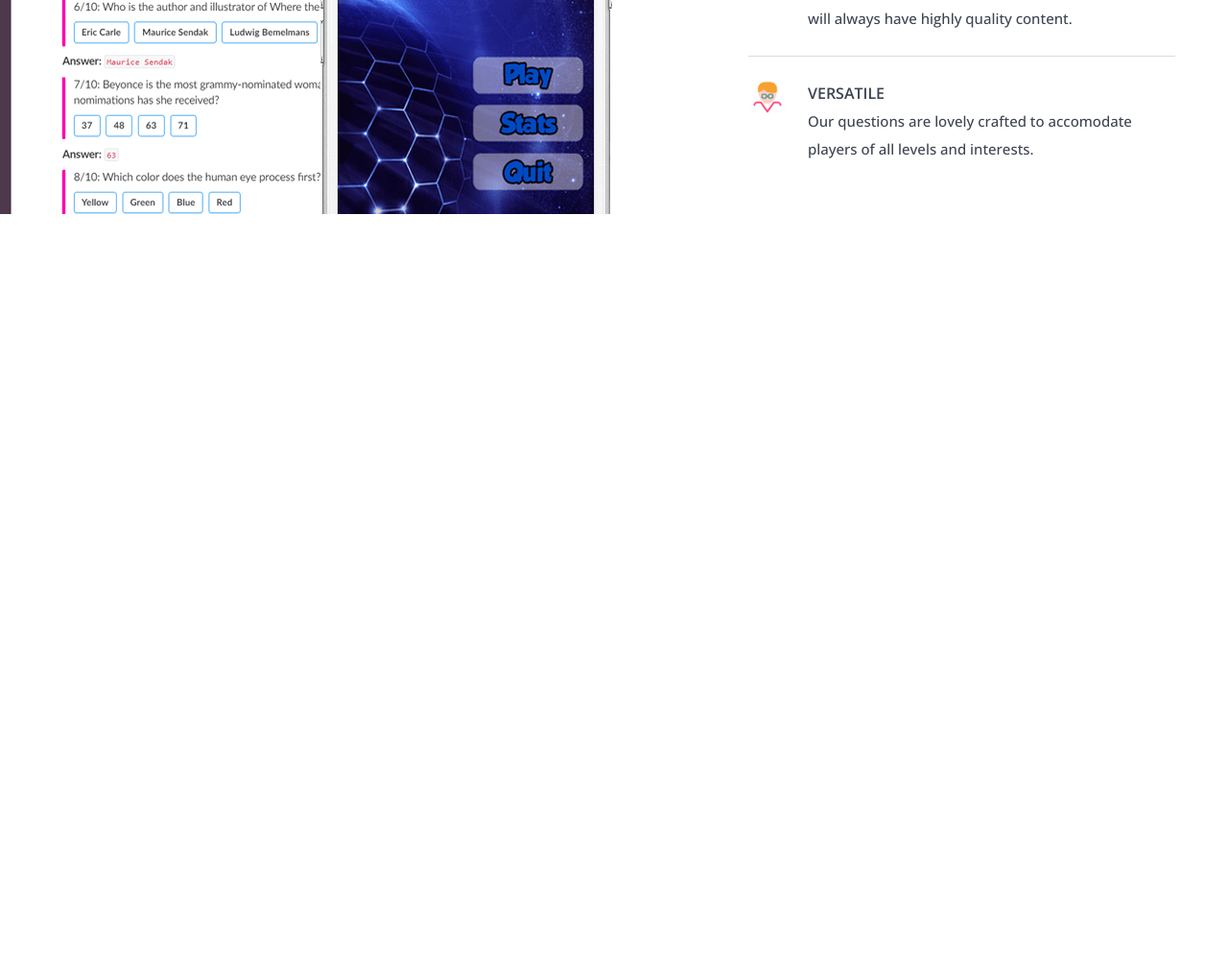
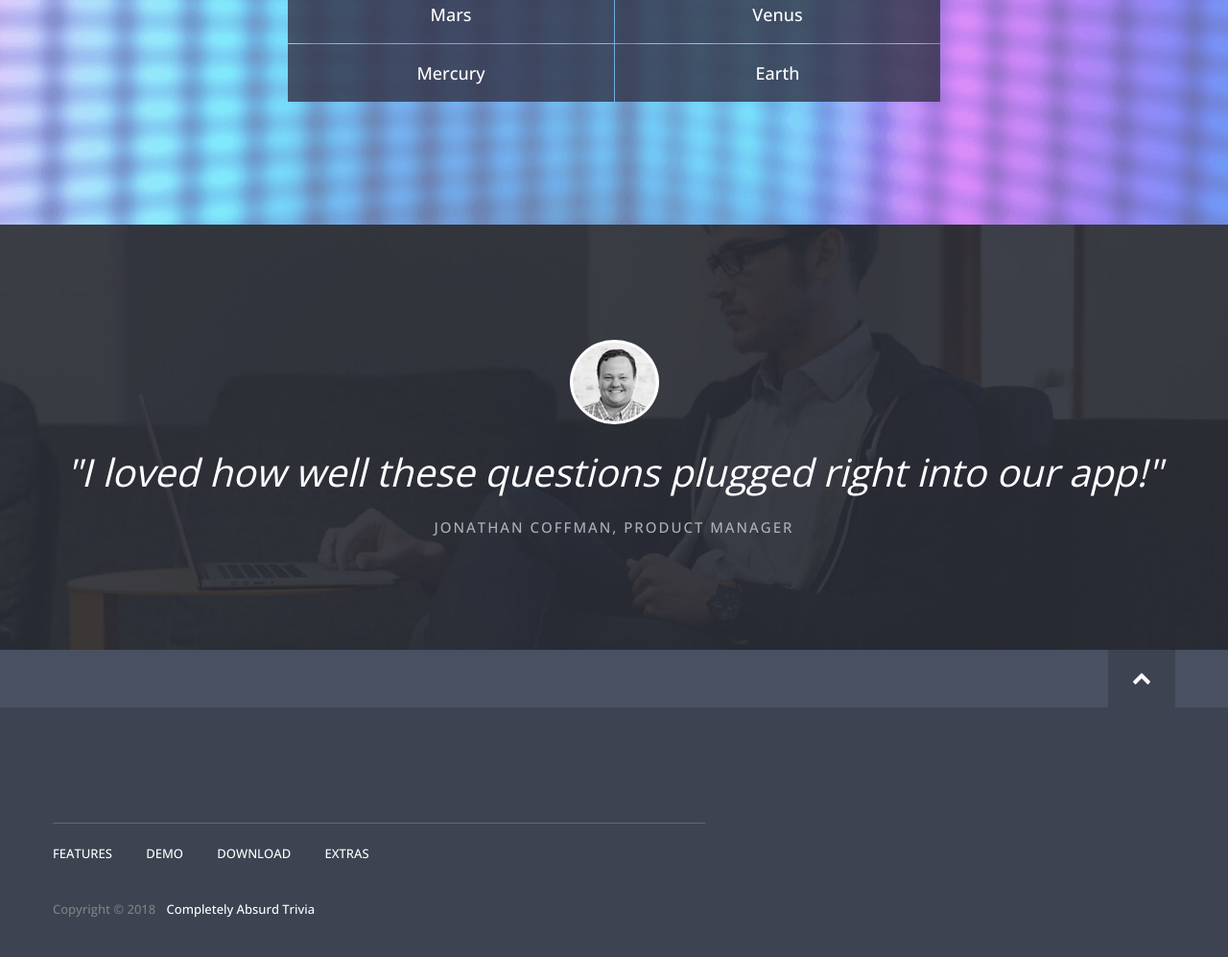
Before and after one commit to doctafaustus/cat-site, a plain HTML site: page public/index.html in a window 1280 px wide. Shown: the part 3306-4303 px from the top of the page at 96% size. Before the commit the page ends 3989 px from the top, so only its background shows below. Drawn offline with nearby package versions, Linux system fonts and the light colour scheme.

Commit message:
Add testimonial

```diff
--- a/public/index.html
+++ b/public/index.html
@@ -4,7 +4,7 @@
 	<meta charset="UTF-8">
 	<meta name="viewport" content="width=device-width, initial-scale=1">
 
-	<title>Trivia Question Pack</title>
+	<title>Trivia Question Packs</title>
 
 	<!-- Fonts -->
 	<link href="https://fonts.googleapis.com/css?family=Open+Sans:300,500,600,700" rel="stylesheet">
@@ -101,41 +101,6 @@
     </div>
   </div>
 
-	<div id="diamond-divider">
-		<div class="wrapper">
-			<div id="diamond-move-up">
-				<div id="diamond-title">Check Out A Few Questions In Action</div>
-				<div id="diamond-subtitle">Change/swap/edit every question and answer set to meet your game needs</div>
-				<img id="diamond" src="./images/diamond.png">
-			</div>
-		</div>
-	</div>
-
-	<div id="demo-section">
-		<div class="wrapper">
-			<div id="demo-box">
-				<div id="demo-question" class="panel">
-          <div id="question-title"></div>
-        </div>
-				<div id="demo-answers">
-					<div class="panel answer-btn answer-btn-left">
-            <span id="question-a"></span>
-          </div>
-					<div class="panel answer-btn answer-btn-right">
-            <span id="question-b"></span>
-          </div>
-					<div class="panel answer-btn answer-btn-left">
-            <span id="question-c"></span>
-          </div>
-					<div class="panel answer-btn answer-btn-right">
-            <span id="question-d"></span>
-          </div>
-				</div>
-			</div>
-		</div>
-	</div>
-
-
   <div id="showcase-section">
     <div class="wrapper">
       <img id="tablet-mobile" src="./images/tablet-mobile.png">
@@ -176,6 +141,82 @@
       </div>
     </div>
   </div>
+
+	<div id="diamond-divider">
+		<div class="wrapper">
+			<div id="diamond-move-up">
+				<div id="diamond-title">Check Out A Few Questions In Action</div>
+				<div id="diamond-subtitle">Change/swap/edit every question and answer set to meet your game needs</div>
+				<img id="diamond" src="./images/diamond.png">
+			</div>
+		</div>
+	</div>
+
+	<div id="demo-section">
+		<div class="wrapper">
+			<div id="demo-box">
+				<div id="demo-question" class="panel">
+          <div id="question-title"></div>
+        </div>
+				<div id="demo-answers">
+					<div class="panel answer-btn answer-btn-left">
+            <span id="question-a"></span>
+          </div>
+					<div class="panel answer-btn answer-btn-right">
+            <span id="question-b"></span>
+          </div>
+					<div class="panel answer-btn answer-btn-left">
+            <span id="question-c"></span>
+          </div>
+					<div class="panel answer-btn answer-btn-right">
+            <span id="question-d"></span>
+          </div>
+				</div>
+			</div>
+		</div>
+	</div>
+
+
+
+
+  <div id="testimonials-section">
+    <div class="wrapper">
+
+      <div id="testimonial-avatar">
+        <img src="./images/joco-avatar.png">
+      </div>
+
+      <div id="testimonial-quote">"I loved how well these questions plugged right into our app!"</div>
+
+      <div id="testimonial-author">Jonathan Coffman, Product Manager</div>
+
+    </div>
+  </div>
+
+  <div id="pre-footer-section">
+    <div class="wrapper">
+      <div id="scroll-top">
+        <svg width="20" height="20" viewBox="0 0 1792 1792"><path d="M1683 1331l-166 165q-19 19-45 19t-45-19l-531-531-531 531q-19 19-45 19t-45-19l-166-165q-19-19-19-45.5t19-45.5l742-741q19-19 45-19t45 19l742 741q19 19 19 45.5t-19 45.5z"/></svg>
+      </div>
+    </div>
+  </div>
+
+  <footer>
+    <div class="wrapper">
+      <div id="footer-block">
+        <ul id="footer-links">
+            <li><a href="#">Features</a></li>
+            <li><a href="#">Demo</a></li>
+            <li><a href="#">Download</a></li>
+            <li><a href="#">Extras</a></li>
+        </ul>
+
+        <div id="footer-extra">
+          <div id="copyright"><span id="copyright-gray">Copyright &copy; 2018</span> Completely Absurd Trivia</div>
+        </div>
+      </div>
+    </div>
+  </footer>
 
 
   <script src="https://ajax.googleapis.com/ajax/libs/jquery/1.11.3/jquery.min.js"></script>
@@ -282,18 +323,3 @@
   </script>
 </body>
 </html>
-
-<!--
-PROPOSED SECTIONS
-
-Hero
-Bar Featurues
-Laptop
-Demo
-Example Apps
-Testimonials
-Footer
-
-
-extensible, flexible
--->
--- a/public/scss/main.scss
+++ b/public/scss/main.scss
@@ -2,7 +2,6 @@ body {
 	color: white;
 	margin: 0;
 	padding: 0;
-  padding-bottom: 1000px;
   min-width: 1170px;
 }
 
@@ -202,6 +201,78 @@ body {
 }
 
 
+#showcase-section {
+  color: #3D4351;
+  padding: 120px 0 0 0;
+  position: relative;
+
+  .wrapper {
+    overflow: auto;
+  }
+
+  #tablet-mobile {
+    position: absolute;
+    z-index: 1;
+    right: 50%;
+    width: 810px;
+  }
+
+  #showcase-info {
+    float: right;
+    width: 50%;
+    max-width: 445px;
+    font-size: 16px;
+    line-height: 29px;
+
+    #showcase-title {
+      font-size: 24px;
+      font-weight: 600;
+      margin-bottom: 24px;
+    }
+
+    #showcase-subtitle {
+      margin-bottom: 55px;
+    }
+
+    #showcase-list {
+      .showcase-item {
+        clear: both;
+        overflow: auto;
+        padding: 24px 0;
+
+        &:nth-child(2) {
+          border-top: solid 1px #e4d8d8;
+          border-bottom: solid 1px #e4d8d8;
+        }
+
+        .showcase-icon {
+          display: inline-block;
+          float: left;
+          margin-right: 22px;
+
+          img {
+            width: 40px;
+          }
+        }
+
+        .showcase-block {
+          float: left;
+          width: 375px;
+
+          .showcase-item-title {
+            font-weight: 600;
+          }
+
+          .showcase-message {
+            font-size: 15px;
+          }
+        }
+
+      }
+    }
+  }
+}
+
 
 #diamond-divider {
   background-color: #3c4460;
@@ -241,13 +312,13 @@ body {
   height: 500px;
   color: white;
   text-align: center;
-  padding-bottom: 100px;
+  padding-bottom: 140px;
 
 
   #demo-box {
     width: 680px;
     margin: 0 auto;
-    padding-top: 125px;
+    padding-top: 140px;
 
     .panel {
       background-color: rgba(50, 50, 69, 0.8);
@@ -306,74 +377,104 @@ body {
 }
 
 
-#showcase-section {
-  color: #3D4351;
+
+
+#testimonials-section {
+  clear: both;
+  color: white;
+  background-image: url(../images/testimonials-bg.jpg);
+  background-size: cover;
   padding: 120px 0;
-  position: relative;
 
-  #tablet-mobile {
-    position: absolute;
-    z-index: 1;
-    right: 50%;
+  #testimonial-avatar {
+    width: 87px;
+    height: 82px;
+    margin: 0 auto;
+    vertical-align: middle;
+    overflow: hidden;
+    border-radius: 50%;
+    border: solid 3px #fff;
+    background-color: #fff;
   }
 
-  #showcase-info {
+  #testimonial-quote {
+    font-size: 40px;
+    font-weight: 300;
+    font-style: italic;
+    margin: 30px 0;
+    text-align: center;
+  }
+
+  #testimonial-author {
+    color: #ACB1B4;
+    text-transform: uppercase;
+    letter-spacing: 2px;
+    font-size: 15px;
+    text-align: center;
+  }
+}
+
+
+#pre-footer-section {
+  background-color: #495061;
+  overflow: auto;
+
+  #scroll-top {
+    background-color: #3D4351;
+    height: 60px;
+    width: 70px;
+    text-align: center;
     float: right;
-    width: 50%;
-    max-width: 445px;
-    font-size: 16px;
-    line-height: 29px;
+    cursor: pointer;
 
-    #showcase-title {
-      font-size: 24px;
-      font-weight: 600;
-      margin-bottom: 24px;
+    svg {
+      fill: white;
+      position: relative;
+      top: 19px;
+    }
+  }
+}
+
+footer {
+  background-color: #3D4351;
+  padding: 120px 0;
+
+  #footer-block {
+    border-top: solid 1px #626876;
+    width: 680px;
+
+    #footer-links {
+      padding-top: 25px;
+      font-size: 13px;
+      text-transform: uppercase;
+      margin-bottom: 45px;
+
+      li {
+        display: inline-block;
+        margin-right: 32px;
+
+        a {
+          color: white;
+
+          &:hover {
+            color: #FF5274;
+          }
+        }
+      }
     }
 
-    #showcase-subtitle {
-      margin-bottom: 55px;
-    }
+    #footer-extra {
+      font-size: 13px;
 
-    #showcase-list {
-      .showcase-item {
-        clear: both;
-        overflow: auto;
-        padding: 24px 0;
-
-        &:nth-child(2) {
-          border-top: solid 1px #e4d8d8;
-          border-bottom: solid 1px #e4d8d8;
+      #copyright {
+        #copyright-gray {
+          color: gray;
+          padding-right: 8px;
         }
-
-        .showcase-icon {
-          display: inline-block;
-          float: left;
-          margin-right: 22px;
-
-          img {
-            width: 40px;
-          }
-        }
-
-        .showcase-block {
-          float: left;
-          width: 375px;
-
-          .showcase-item-title {
-            font-weight: 600;
-          }
-
-          .showcase-message {
-            font-size: 15px;
-          }
-        }
-
       }
     }
   }
-
 }
-
 
 @keyframes correct {
   0% {
```
Also changed, not shown: public/css/main.css, public/images/joco-avatar.png (added), public/images/testimonials-bg.jpg (added).
